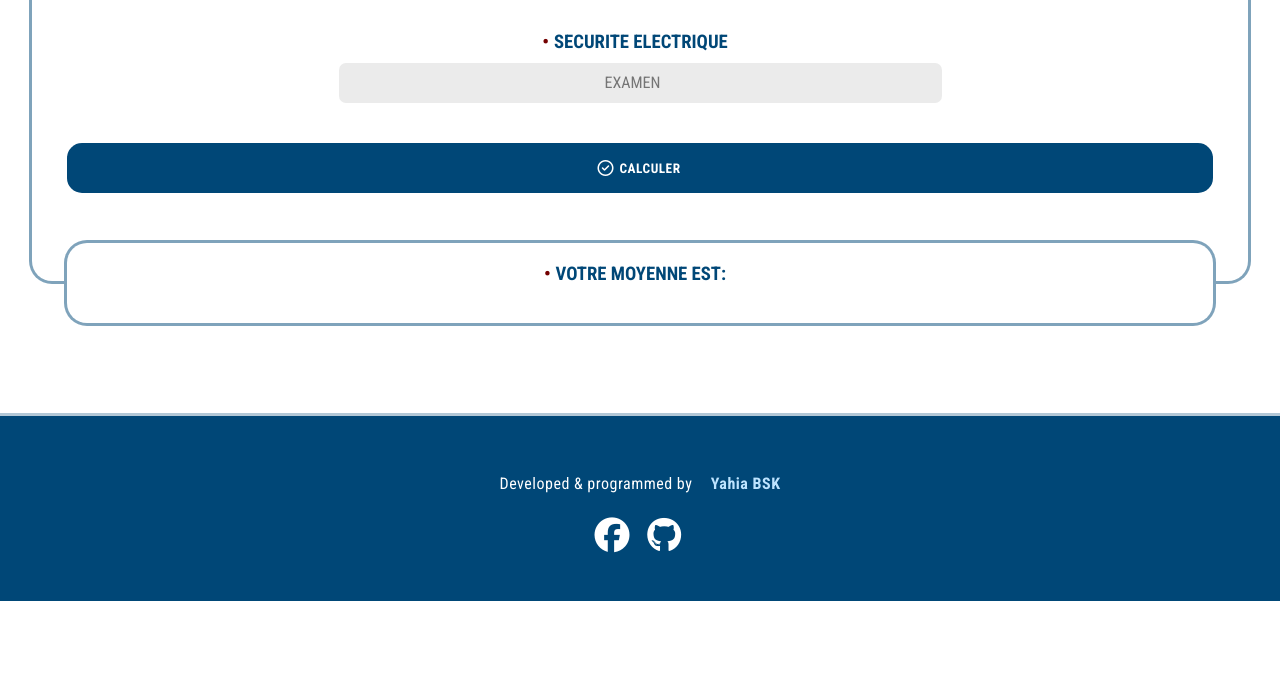
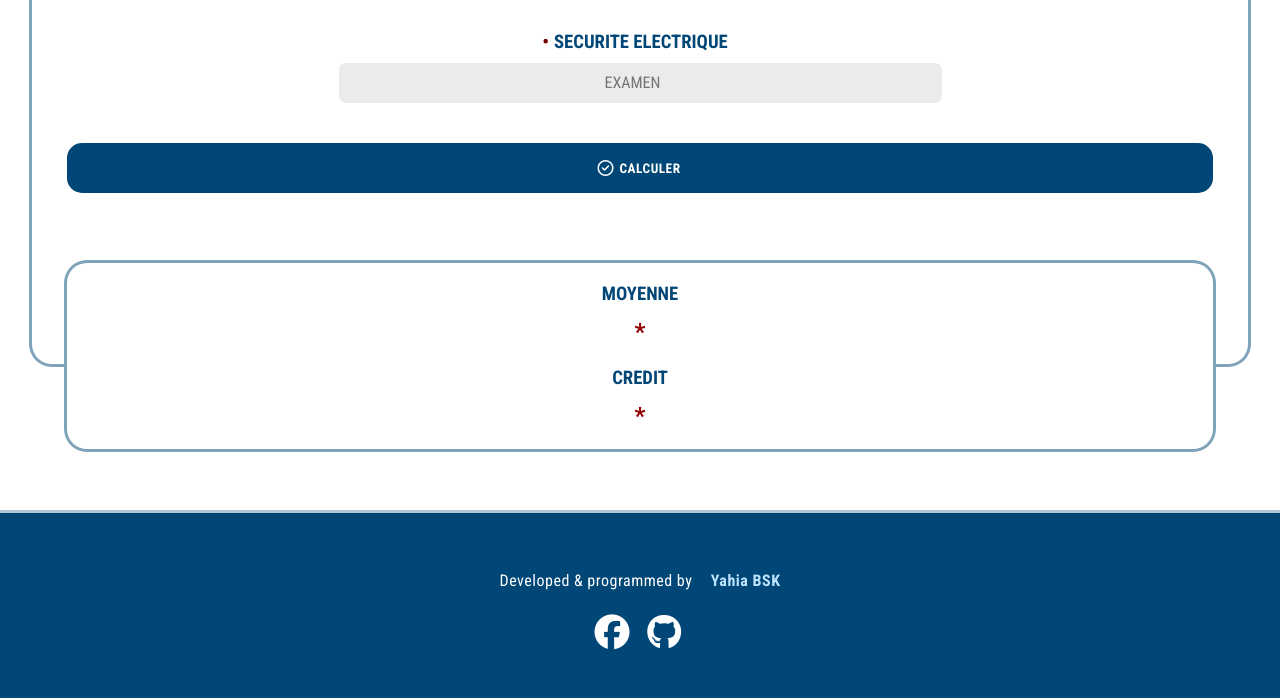
Before and after one commit to yahiaBSK/s5_moy, a PHP site: page / in a window 1280 px wide. Shown: the part 1623-2321 px from the top of the page. Before the commit the page ends 2224 px from the top, so only its background shows below. Run offline with PHP 8.4, Linux system fonts and the light colour scheme; some libraries are stand-ins or nearby versions.

Commit message:
new-update

```diff
--- a/index.html
+++ b/index.html
@@ -7,7 +7,7 @@
   <link rel="stylesheet" href="https://kit-pro.fontawesome.com/releases/v6.0.0/css/pro.min.css" type="text/css">
   <meta name="theme-color" content="rgba(0, 71, 119, 1)"/>
   <link rel="shortcut icon" href="https://i.postimg.cc/65hmpLPn/Picsart-22-02-24-23-25-11-672.png"/>
-  <title>CALCULATION DE MOYENNE S5 -ELM-</title>
+  <title>CALCULATION DE MOYENNE S5 ELM</title>
   <link rel="stylesheet" href="style.css">
 </head>
 
@@ -58,9 +58,19 @@
     <input type="number" id="secur-examen" placeholder="EXAMEN"/>
 
     <button id="submit"><i class="fa-regular fa-circle-check"></i> CALCULER</button>
-    <h3 id="degreeh">Votre moyenne est: <br><p class="degree"></p></h3>
+
+    <h3 id="degreeh">moyenne
+    <br>
+    <p class="degree">*</p>
+    <br>
+    <span id="credit-span">credit</span>
+    <br>
+    <p class="credit">*</p>
+    </h3>
+
 
   </div>
+
   <footer>
     <div>
       <p>Developed & programmed by <span id="by"><i id="checked" class="fa-solid fa-badge-check"></i> Yahia BSK</span></p>
@@ -69,6 +79,7 @@
       <a href="https://github.com/yahiaBSK"><button><i class="fa-brands fa-github"></i></button></a>
     </div>
   </footer>
+
   <script src="main.js"></script>
 </body>
 </html>
--- a/main.js
+++ b/main.js
@@ -39,40 +39,115 @@ let submit = document.querySelector("#submit")
 // degree
 let degree = document.querySelector(".degree")
 
+// credit
+let credit = document.querySelector(".credit")
+
+
+
+
+
+
+
 
 
 
 function calcule(){
 
   // transfere moy
-  let trans_moy = ((trans_td.value*0.4)+(trans_ex.value*0.6))*2
+  let trans_moy = ((+trans_td.value*0.4)+(+trans_ex.value*0.6))*2
+  if (trans_moy>=10) {
+    var trans_credit = 4
+  }else{
+    var trans_credit = 0
+  }
 
   // machines moy
-  let mach_moy = ((mach_td.value*0.4)+(mach_ex.value*0.6))*2
+  let mach_moy = ((+mach_td.value*0.4)+(+mach_ex.value*0.6))*2
+  if (mach_moy>=10) {
+    var mach_credit = 4
+  }else{
+    var mach_credit = 0
+  }
 
   // shema moy
-  let schema_moy = ((schema_ex.value*0.6)+(schema_tp.value*0.4))*2
+  let schema_moy = ((+schema_ex.value*0.6)+(+schema_tp.value*0.4))*2
+  if (schema_moy>=10) {
+    var schema_credit = 3
+  }else{
+    var schema_credit = 0
+  }
 
   // systeme moy
-  let syst_moy = ((syst_td.value*0.4)+(syst_ex.value*0.6))*2
+  let syst_moy = ((+syst_td.value*0.4)+(+syst_ex.value*0.6))*2
+  if (syst_moy >= 10) {
+    var syst_credit = 4
+  } else {
+    var syst_credit = 0
+  }
 
   // const moy
-  let const_moy = (const_ex.value)*1
+  let const_moy = (+const_ex.value)*1
+  if (const_moy >= 10) {
+    var const_credit = 2
+  } else {
+    var const_credit = 0
+  }
 
   // elect moy
-  let elect_moy = ((elect_td.value*0.4)+(elect_ex.value*0.6))*2
+  let elect_moy = ((+elect_td.value*0.4)+(+elect_ex.value*0.6))*2
+  if (elect_moy >= 10) {
+    var elect_credit = 4
+  } else {
+    var elect_credit = 0
+  }
 
   // production moy
-  let produc_moy = (produc_ex.value)*1
+  let produc_moy = (+produc_ex.value)*1
+  if (produc_moy >= 10) {
+    var produc_credit = 1
+  } else {
+    var produc_credit = 0
+  }
 
   // materiaux moy
-  let mater_moy = (mater_ex.value)*1
+  let mater_moy = (+mater_ex.value)*1
+  if (mater_moy >= 10) {
+    var mater_credit = 1
+  } else {
+    var mater_credit = 0
+  }
 
   // securiee moy
-  let secur_moy = (secur_ex.value)*1
+  let secur_moy = (+secur_ex.value)*1
+  if (secur_moy >= 10) {
+    var secur_credit = 1
+  } else {
+    var secur_credit = 0
+  }
 
 
-  // calcule moy111
+    // TP credit
+  // - TP electronique
+  if (elect_tp.value>=10) {
+    var elect_tp_credit = 2
+  }else{
+    var elect_tp_credit = 0
+  }
+  // - TP machines
+  if (mach_tp.value >= 10) {
+    var mach_tp_credit = 2
+  } else {
+    var mach_tp_credit = 0
+  }
+  // - TP systeme
+  if (syst_tp.value >= 10) {
+    var syst_tp_credit = 2
+  } else {
+    var syst_tp_credit = 0
+  }
+
+
+  // calcule moy uef-2-d-t
   let moy_uef = (elect_moy+mach_moy+const_moy)/5
   let moy_uef2 = (trans_moy+syst_moy)/4
   let moy_uem = (+elect_tp.value+ +mach_tp.value+ +syst_tp.value+schema_moy)/5
@@ -80,27 +155,66 @@ function calcule(){
   let moy_uet = secur_moy/1
 
 
+
   // general moy
   let general_moy = ((moy_uef*5)+(moy_uef2*4)+(moy_uem*5)+(moy_ued*2)+(moy_uet*1))/17
 
 
-  degree.innerHTML = general_moy
+
+  // print moy
+  setTimeout(()=>{
+    degree.innerHTML = general_moy
+  },200)
+
   if (general_moy<10) {
     degree.className = "degree-bad"
+    opacitys(degree)
   }else{
     degree.className = "degree-good"
+    opacitys(degree)
   }
+
+  // print credit
+  let general_credit = ( +trans_credit+ +mach_credit+ +schema_credit+ +syst_credit+ +const_credit+ +elect_credit+produc_credit+ +mater_credit+ +secur_credit+ +elect_tp_credit+ +mach_tp_credit+ +syst_tp_credit )
+
+
+
+  if (general_moy>=10) {
+    credit.className = "credit-good"
+    setTimeout(()=>{
+      credit.innerHTML = 30
+    },200)
+    opacitys(credit)
+  }else{
+    credit.className = "credit-bad"
+    setTimeout(() => {
+      credit.innerHTML = general_credit
+    }, 200)
+    opacitys(credit)
+  }
+
+
 }
 
 
 
 submit.addEventListener("click", ()=>{
   calcule()
+
 })
 
 
 
+  // opacity animation of moy & credit
+  function opacitys(element){
+    setTimeout(() => {
+      element.style = "opacity: 1"
+    }, 200)
+  }
 
+
+
+// checked animation
 let checked = document.querySelector("#checked")
 
 setInterval(()=>{
--- a/style.css
+++ b/style.css
@@ -67,7 +67,7 @@ hr{
   border-radius: 100px;
   margin-bottom: 40px;
   margin-top: 40px;
-  animation: hr-animation 1s ease ;
+  animation: hr-animation 2s ease ;
 }
 @keyframes hr-animation{
   0%{
@@ -102,6 +102,7 @@ span{
   color: white;
   font-weight: 700;
   margin-top: 40px;
+  margin-bottom: 20px;
   outline: none;
   transition: 0.2s ease;
   letter-spacing: 0.5px;
@@ -127,7 +128,7 @@ span{
   margin-bottom: 10px;
   box-shadow: 0 0 0 3px #7fa3bb;
 }
-.degree-good{
+.degree-good, .credit-good{
   color: rgba(20, 148, 0, 1);
   background-color: rgba(20, 148, 0, 0.10);
   font-weight: 700;
@@ -137,9 +138,11 @@ span{
   margin: auto;
   margin-top: 10px;
   font-size: 24px;
+  opacity: 0;
+  transition: 0.3s ease;
+  height: 30px;
 }
-
-.degree-bad{
+.degree-bad, .credit-bad{
   color: rgba(148, 0, 0, 1);
   background-color: rgba(148, 0, 0, 0.10);
   font-weight: 700;
@@ -149,6 +152,26 @@ span{
   margin: auto;
   margin-top: 10px;
   font-size: 24px;
+  opacity: 0;
+  transition: 0.3s ease;
+  height: 30px;
+}
+.degree, .credit{
+  color: rgba(148, 0, 0, 1);
+  margin: auto;
+  padding: 3px 10px;
+  width: 90%;
+  margin-top: 10px;
+  height: 30px;
+  font-size: 24px;
+  transition: 0.3s ease;
+}
+#credit-span{
+  color: rgba(0, 71, 119, 1);
+}
+#credit-span::before{
+  content: "";
+  margin: auto;
 }
 #degreeh{
   box-shadow: 0 0 0 3px #7fa3bb;
@@ -156,8 +179,12 @@ span{
   padding: 20px;
   margin: 50px auto;
   width: 95%;
-  margin-bottom: -47.5px;
+  margin-bottom: -90px;
   background-color: white;
+}
+#degreeh::before{
+  content: "";
+  margin: auto;
 }
 
 footer{
@@ -175,8 +202,6 @@ footer{
 }
 footer div{
   padding: 40px;
-}
-footer {
 }
 footer #by{
   color: rgba(189, 228, 255, 1);
```
